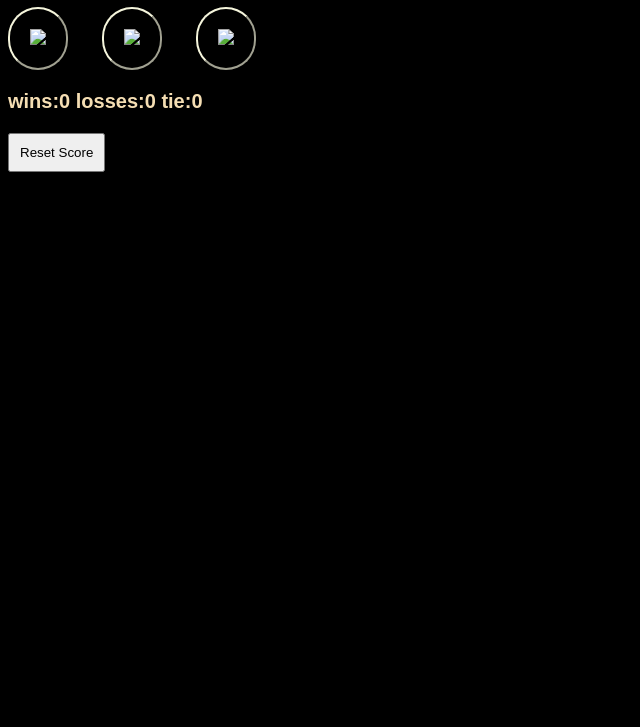
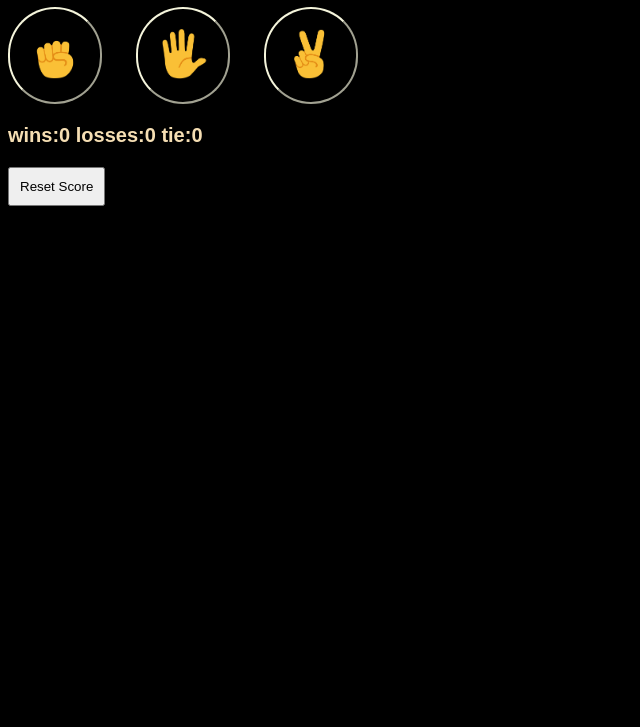
Before and after one commit to an-13anya/rock-paper-scissors, a plain HTML site: page rock-paper-scissors.html in a window 1280 px wide. Shown: the part 73-800 px from the top of the page, without its empty margins (0-640 px from the left). Drawn offline with Linux system fonts and the light colour scheme.

Commit message:
Update rock-paper-scissors.html

```diff
--- a/rock-paper-scissors.html
+++ b/rock-paper-scissors.html
@@ -39,9 +39,9 @@
       }
     </style>
     <h1>rock-paper-scissors</h1>
-      <button onclick="  console.log (PickcomputerMove('rock'))" class="but" > <img src="images/rock-emoji.png"></button>
-      <button onclick="  console.log(PickcomputerMove('paper'))" class="but"> <img src="images/paper-emoji.png"></button>
-      <button onclick="  console.log(PickcomputerMove('scissors'))" class="but"> <img src="images/scissors-emoji.png"></button>
+      <button onclick="  console.log (PickcomputerMove('rock'))" class="but" > <img src="rock-emoji.png"></button>
+      <button onclick="  console.log(PickcomputerMove('paper'))" class="but"> <img src="paper-emoji.png"></button>
+      <button onclick="  console.log(PickcomputerMove('scissors'))" class="but"> <img src="scissors-emoji.png"></button>
       <p class="rps-mv"></p>
       <p class="res"></p>
       <p class="rps-score">wins:0 losses:0 tie:0</p>
```
